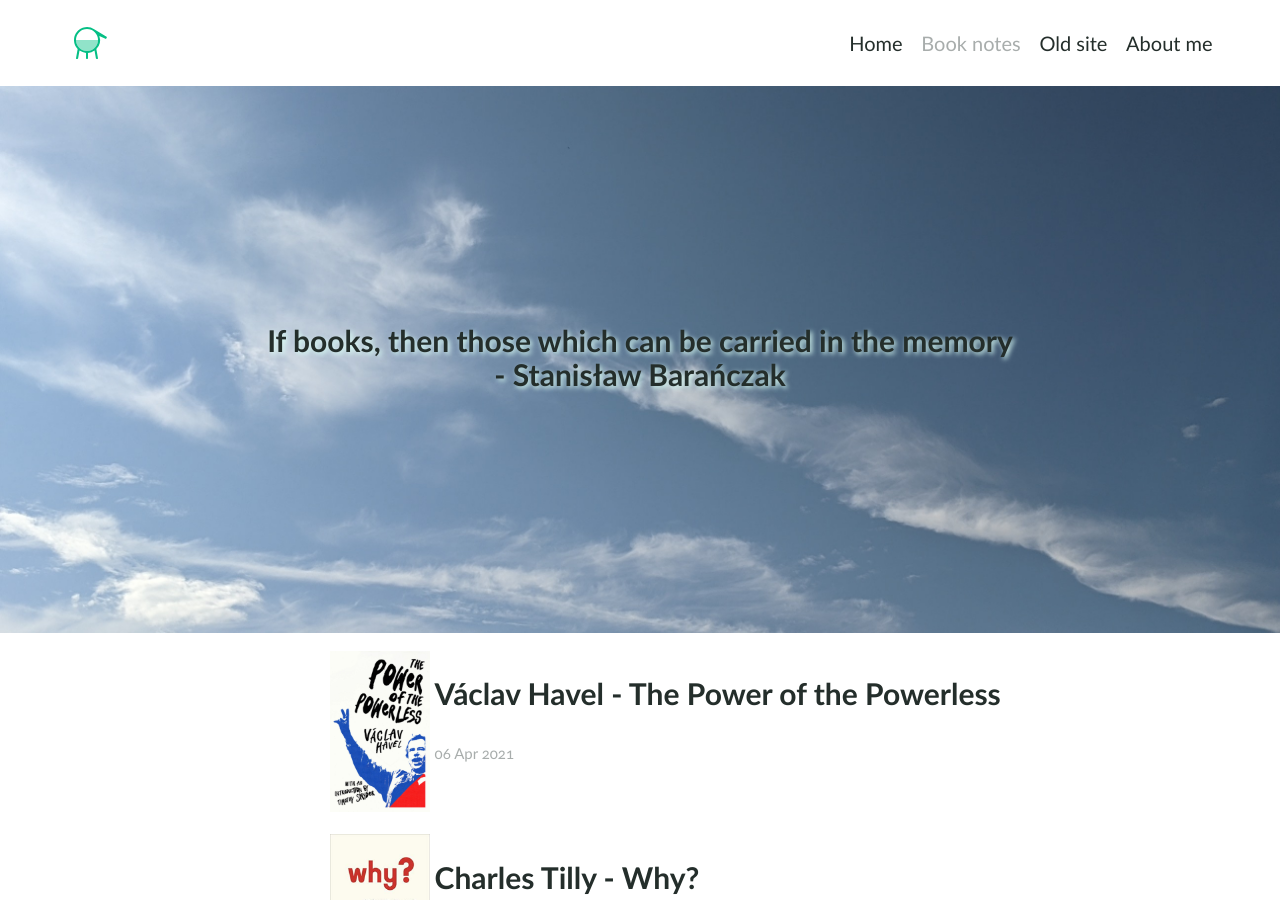
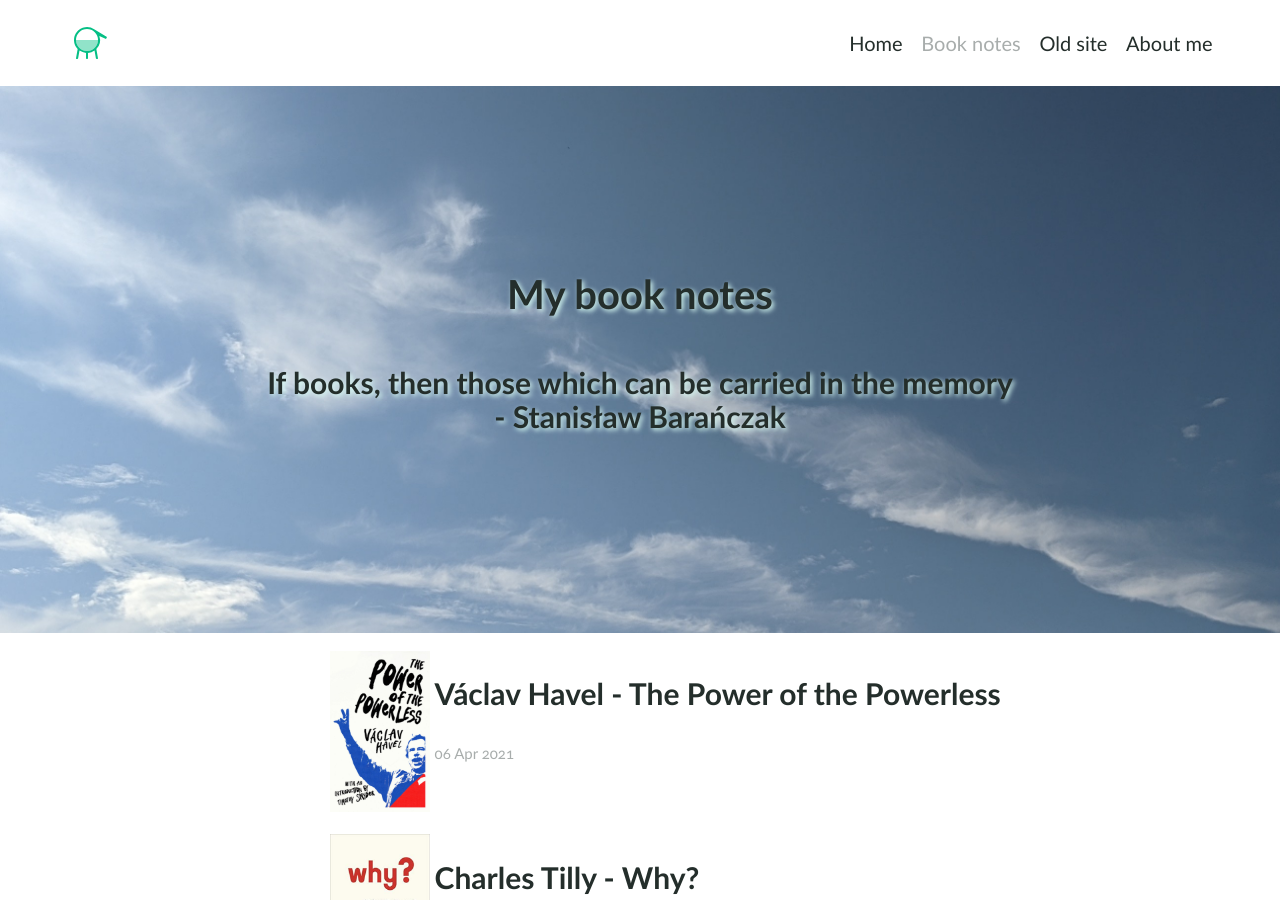
Before and after one commit to AthenACHY/AthenACHY.github.io, a Jekyll site: the page built from stories/index.html, in a window 1280 px wide and 900 px high. Built offline with Jekyll 4.4.1, drawn with Linux system fonts in a browser that asks for light colours.

Commit message:
Update site-feature.html

```diff
--- a/_includes/site-feature.html
+++ b/_includes/site-feature.html
@@ -3,6 +3,7 @@
 {% assign page_title = page.description %}
 {% if page.collectionpage %}
   {% assign collectiondata = site.collections | where: "label", page.collectionpage | first %}
+  {% assign description = collectiondata.description %}
   {% assign feature_text = collectiondata.feature_text %}
   {% assign feature_image = collectiondata.feature_image %}
 {% endif %}
@@ -12,6 +13,8 @@
     <div class="container  typeset">
       {% if page_title %}
       <h1>{{page_title | markdownify }}</h1>
+      {% else %}
+      <h1>{{ description | markdownify }}</h1>
       {% endif %}
       <h3>{{ feature_text | markdownify }}</h3>
     </div>
```
